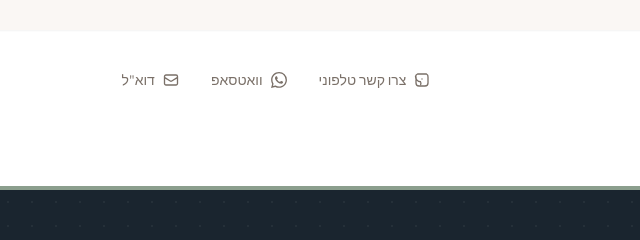
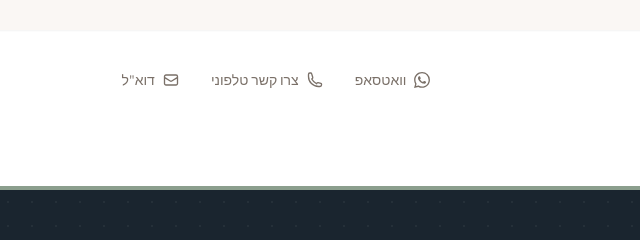
Before and after one commit to valenbandit/clinic_site, a plain HTML site: page index.html in a window 1280 px wide. Shown: the part 5443-5683 px from the top of the page, 364-1004 px from the left. Drawn offline with nearby package versions, Linux system fonts and the light colour scheme.

Commit message:
svg-fixed contact form

```diff
--- a/index.html
+++ b/index.html
@@ -1351,15 +1351,6 @@
                 <!-- Direct contact info -->
                 <div data-reveal
                     class="mt-10 hidden sm:flex flex-wrap justify-center gap-8 text-muted text-sm opacity-0 translate-y-6 transition-all duration-700 ease-out [&.visible]:opacity-100 [&.visible]:translate-y-0">
-                    <a href="tel:+972528604102"
-                        class="flex items-center gap-2 hover:text-sage transition-colors rounded">
-                        <svg class="w-4 h-4" fill="none" viewBox="0 0 24 24" stroke="currentColor" stroke-width="2"
-                            aria-hidden="true">
-                            <path stroke-linecap="round" stroke-linejoin="round"
-                                d="M2.25 6.338c0 4.33 3.298 8.298 7.5 8.298m0 0A4.5 4.5 0 0110 18.75m-7.5-12.412A4.5 4.5 0 015.25 3h13.5A4.5 4.5 0 0121 7.5v9a4.5 4.5 0 01-4.5 4.5h-9A4.5 4.5 0 013 16.5V7.5zM12 10.5h.008v.008H12V10.5z" />
-                        </svg>
-                        <span>צרו קשר טלפוני</span>
-                    </a>
                     <a href="https://wa.me/972528604102?text=%D7%94%D7%99%D7%99%20%D7%90%D7%91%D7%A8%D7%94%D7%9D%2C%20%D7%90%D7%A9%D7%9E%D7%97%20%D7%9C%D7%A7%D7%91%D7%95%D7%A2%20%D7%A4%D7%92%D7%99%D7%A9%D7%AA%20%D7%94%D7%99%D7%9B%D7%A8%D7%95%D7%AA."
                         target="_blank" class="flex items-center gap-2 hover:text-sage transition-colors rounded">
                         <svg class="w-4 h-4" fill="currentColor" viewBox="0 0 24 24" aria-hidden="true">
@@ -1367,6 +1358,15 @@
                                 d="M17.472 14.382c-.297-.149-1.758-.867-2.03-.967-.273-.099-.471-.148-.67.15-.197.297-.767.966-.94 1.164-.173.199-.347.223-.644.075-.297-.15-1.255-.463-2.39-1.475-.883-.788-1.48-1.761-1.653-2.059-.173-.297-.018-.458.13-.606.134-.133.298-.347.446-.52.149-.174.198-.298.298-.497.099-.198.05-.371-.025-.52-.075-.149-.669-1.612-.916-2.207-.242-.579-.487-.5-.669-.51-.173-.008-.371-.01-.57-.01-.198 0-.52.074-.792.372-.272.297-1.04 1.016-1.04 2.479 0 1.462 1.065 2.875 1.213 3.074.149.198 2.096 3.2 5.077 4.487.709.306 1.262.489 1.694.625.712.227 1.36.195 1.871.118.571-.085 1.758-.719 2.006-1.413.248-.694.248-1.289.173-1.413-.074-.124-.272-.198-.57-.347m-5.421 7.403h-.004a9.87 9.87 0 01-5.031-1.378l-.361-.214-3.741.982.998-3.648-.235-.374a9.86 9.86 0 01-1.51-5.26c.001-5.45 4.436-9.884 9.888-9.884 2.64 0 5.122 1.03 6.988 2.898a9.825 9.825 0 012.893 6.994c-.003 5.45-4.437 9.884-9.885 9.884m8.413-18.297A11.815 11.815 0 0012.05 0C5.495 0 .16 5.335.157 11.892c0 2.096.547 4.142 1.588 5.945L.057 24l6.305-1.654a11.882 11.882 0 005.683 1.448h.005c6.554 0 11.89-5.335 11.893-11.893a11.821 11.821 0 00-3.48-8.413z" />
                         </svg>
                         וואטסאפ
+                    </a>
+                    <a href="tel:+972528604102"
+                        class="flex items-center gap-2 hover:text-sage transition-colors rounded">
+                        <svg class="w-4 h-4" fill="none" viewBox="0 0 24 24" stroke="currentColor" stroke-width="2"
+                            aria-hidden="true">
+                            <path stroke-linecap="round" stroke-linejoin="round"
+                                d="M2.25 6.75c0 8.284 6.716 15 15 15h2.25a2.25 2.25 0 002.25-2.25v-1.372c0-.516-.351-.966-.852-1.091l-4.423-1.106c-.44-.11-.902.055-1.173.417l-.97 1.293c-2.896-1.596-5.539-4.062-7.236-7.118l1.264-1.077c.345-.295.478-.764.33-1.182L6.906 2.36C6.738 1.834 6.228 1.5 5.658 1.5H4.125C3.132 1.5 2.25 2.515 2.25 3.75v3z" />
+                        </svg>
+                        <span>צרו קשר טלפוני</span>
                     </a>
                     <a href="mailto:avi.dagan@012.net.il" aria-label="שלחו אימייל לאברהם דגן"
                         class="flex items-center gap-2 hover:text-sage transition-colors rounded">
```
